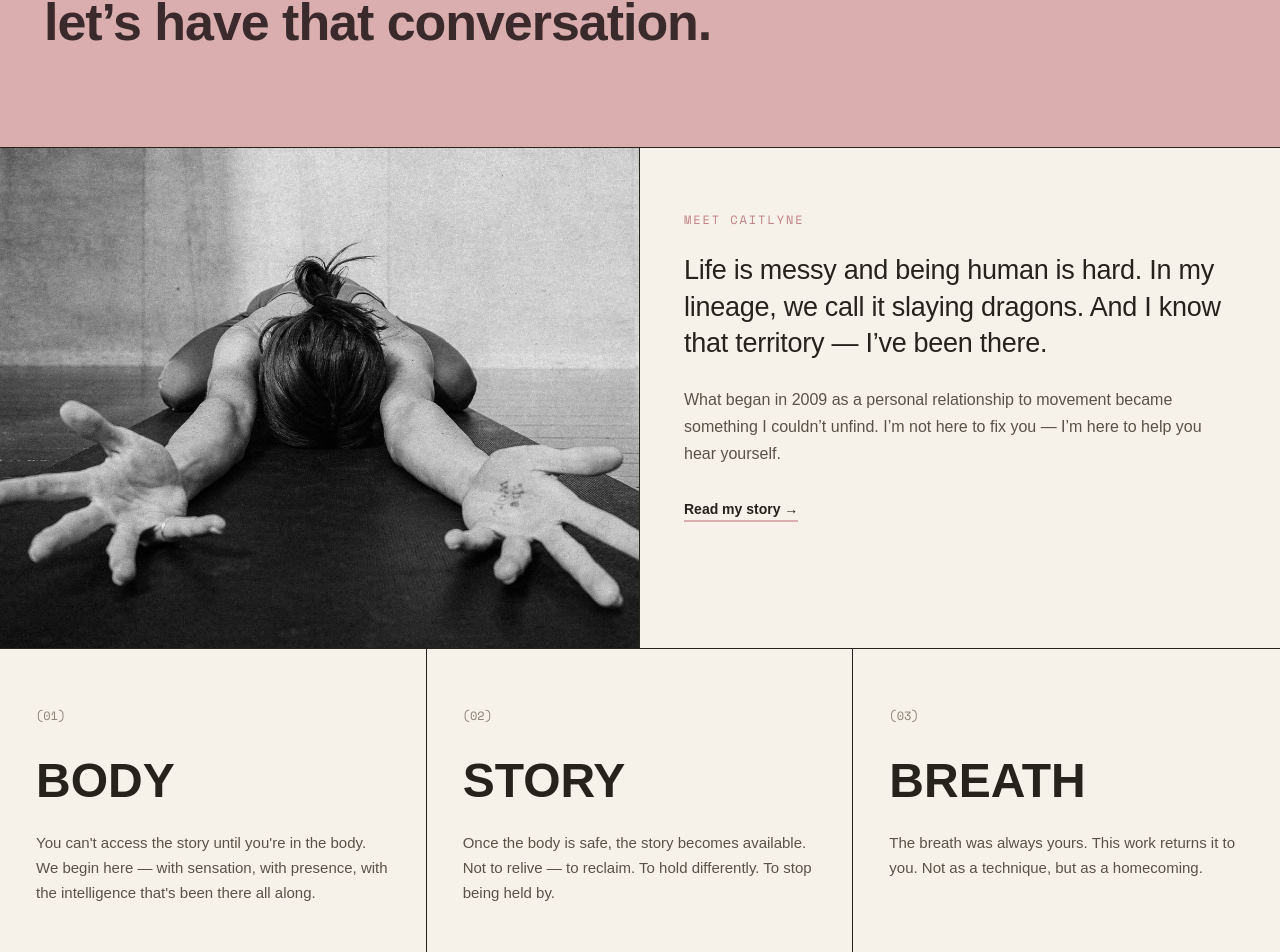
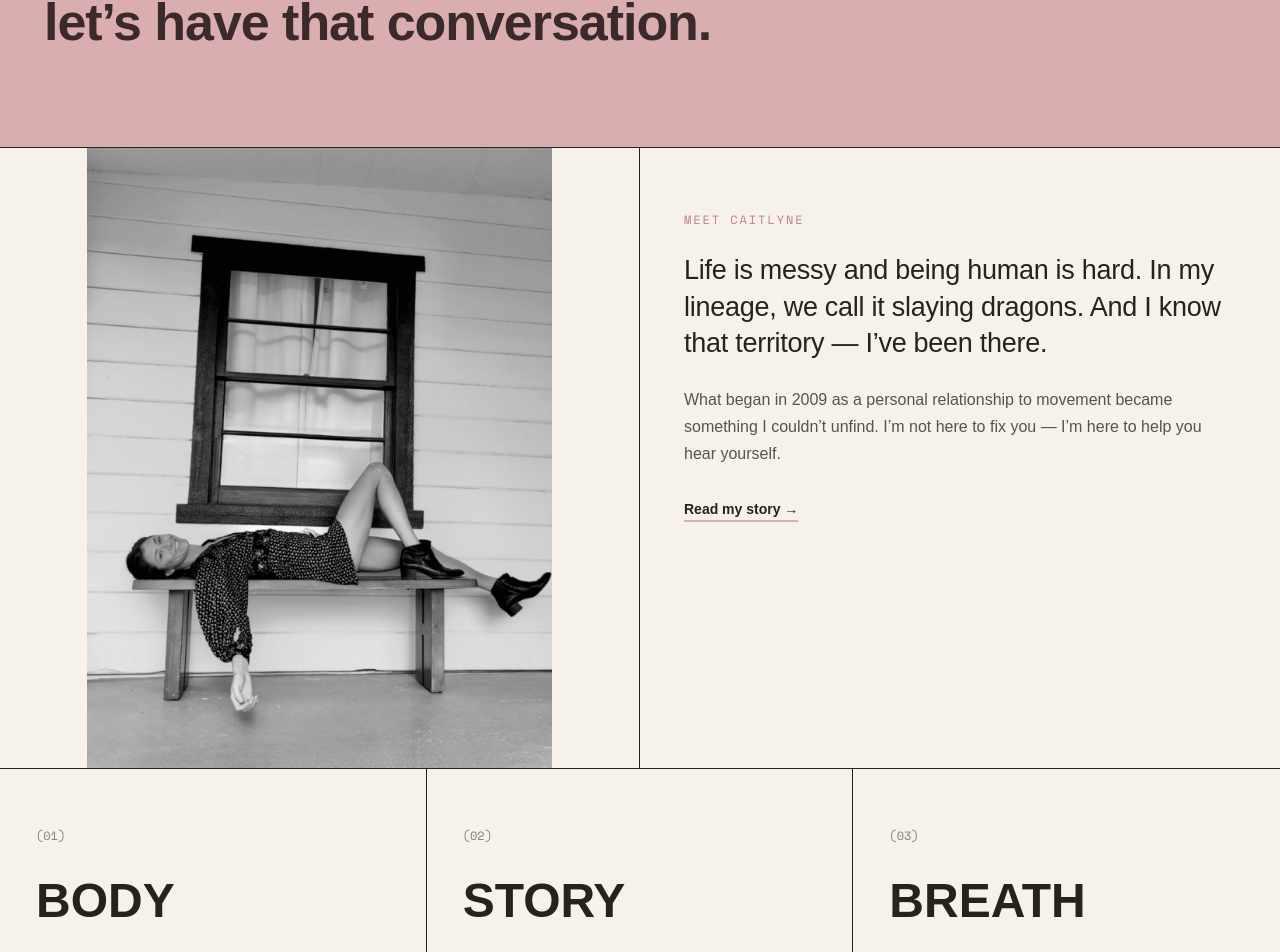
Before and after one commit to caitlynecorry/caitlyne-corry-site, a Next.js app: page / in a window 1280 px wide. Shown: the part 1479-2431 px from the top of the page. Built offline with nearby package versions, Linux system fonts and the light colour scheme; a web font is replaced by a local one.

Commit message:
feat: update Caitlyne's portrait and alt text for homepage section
Co-authored-by: caitlynecorry <262380122+caitlynecorry@users.noreply.github.com>

```diff
--- a/app/page.tsx
+++ b/app/page.tsx
@@ -148,11 +148,11 @@ export default function HomePage() {
 
       {/* About preview */}
       <section className="grid grid-cols-1 border-b border-ink md:grid-cols-2">
-        <div className="min-h-[500px] border-ink md:border-r">
+        <div className="flex min-h-[500px] items-center justify-center border-ink bg-cream md:border-r">
           <img
-            src="/media/caitlyne-portrait.jpg"
-            alt="Caitlyne in a forward fold with arms outstretched on a studio floor"
-            className="h-full min-h-[500px] w-full object-cover"
+            src="/media/caitlyne-meet.jpg"
+            alt="Caitlyne reclining across a wooden bench beneath a window, smiling"
+            className="h-full max-h-[620px] w-full object-contain"
           />
         </div>
         <div className="px-6 py-16 md:px-11">
```
Also changed, not shown: public/media/caitlyne-meet.jpg (added).
